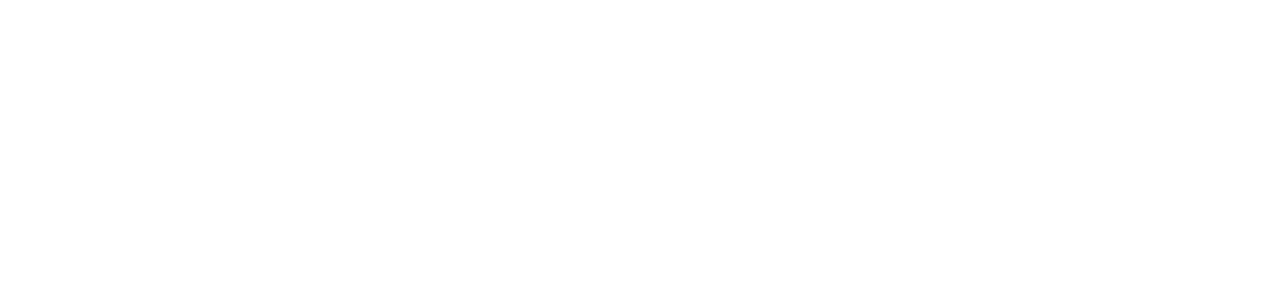
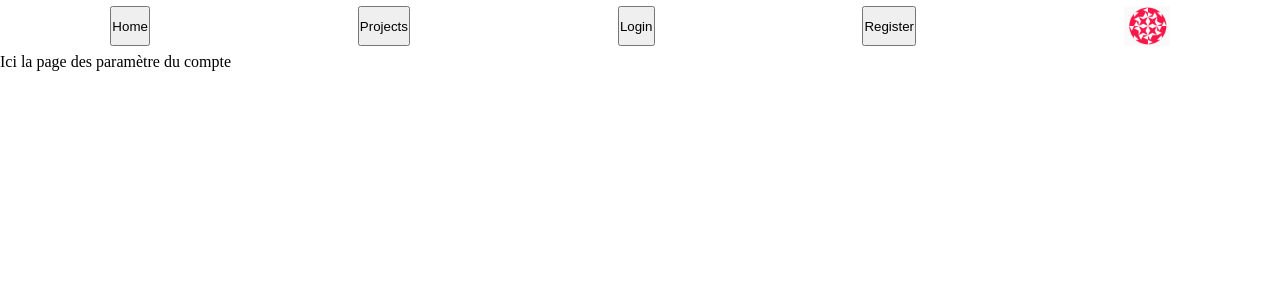
Before and after one commit to cyrheel/MBT-Project, a React (Create React App) app in the folder client/: page /userparam in a window 1280 px wide. Before the commit this address had no page. Shown: the top 300 px of the page. Built offline with nearby package versions, Linux system fonts and the light colour scheme.

Commit message:
add userParamsPage and his route, add Style and Static folder and some basic files inside

```diff
--- a/client/package.json
+++ b/client/package.json
@@ -14,6 +14,7 @@
     "react-dom": "^18.0.0",
     "react-router-dom": "^6.3.0",
     "react-scripts": "5.0.1",
+    "styled-components": "^5.3.5",
     "typescript": "^4.6.3",
     "web-vitals": "^2.1.4"
   },
--- a/client/src/Components/Navbar.tsx
+++ b/client/src/Components/Navbar.tsx
@@ -1,11 +1,14 @@
 import React from "react";
 import { useNavigate } from "react-router-dom";
+
+import defaultPP from "../statics/DefaultPP.png";
+import { Container } from "../Styles/NavBarStyle";
 
 function Navbar(): JSX.Element {
   let navigate = useNavigate();
 
   return (
-    <div>
+    <Container>
       <button onClick={() => navigate("/", { replace: true })}>Home</button>
       <button onClick={() => navigate("/projetList", { replace: true })}>
         Projects
@@ -16,7 +19,12 @@
       <button onClick={() => navigate("/register", { replace: true })}>
         Register
       </button>
-    </div>
+      <img
+        src={defaultPP}
+        alt="PP"
+        onClick={() => navigate("/userparam", { replace: true })}
+      />
+    </Container>
   );
 }
 
--- /dev/null
+++ b/client/src/Pages/UserParamsPage.tsx
@@ -0,0 +1,13 @@
+import React from "react";
+import Navbar from "../Components/Navbar";
+
+function UserParamsPage() {
+  return (
+    <div>
+      <Navbar />
+      <p>Ici la page des paramètre du compte</p>
+    </div>
+  );
+}
+
+export default UserParamsPage;
--- /dev/null
+++ b/client/src/Styles/NavBarStyle.js
@@ -0,0 +1,8 @@
+import styled from "styled-components";
+
+export const Container = styled.div`
+  display: flex;
+  height: 5vh;
+  justify-content: space-around;
+  padding: 0.5%;
+`;
--- /dev/null
+++ b/client/src/Styles/index.css
@@ -0,0 +1,6 @@
+*,
+*::after,
+*::before {
+  padding: 0;
+  margin: 0;
+}
--- a/client/src/index.tsx
+++ b/client/src/index.tsx
@@ -1,6 +1,8 @@
 import React from "react";
 import ReactDOM from "react-dom/client";
 import Routeur from "./routeur";
+
+import "./Styles/index.css";
 
 const root = ReactDOM.createRoot(
   document.getElementById("root") as HTMLElement
--- a/client/src/routeur.tsx
+++ b/client/src/routeur.tsx
@@ -3,6 +3,7 @@
 import ConnexionPage from "./Pages/ConnexionPage";
 import InscriptionPage from "./Pages/InscriptionPage";
 import UserListPage from "./Pages/UserListPage";
+import UserParamsPage from "./Pages/UserParamsPage";
 import TicketCreationPage from "./Pages/TicketCreationPage";
 import TicketDetailPage from "./Pages/TicketDetailPage";
 import TicketListPage from "./Pages/TicketListPage";
@@ -36,6 +37,7 @@
           // Other Routes
         }
         <Route path="/userlist" element={<UserListPage />} />
+        <Route path="/userparam" element={<UserParamsPage />} />
       </Routes>
     </BrowserRouter>
   );
```
Also changed, not shown: client/src/statics/DefaultPP.png (added).
